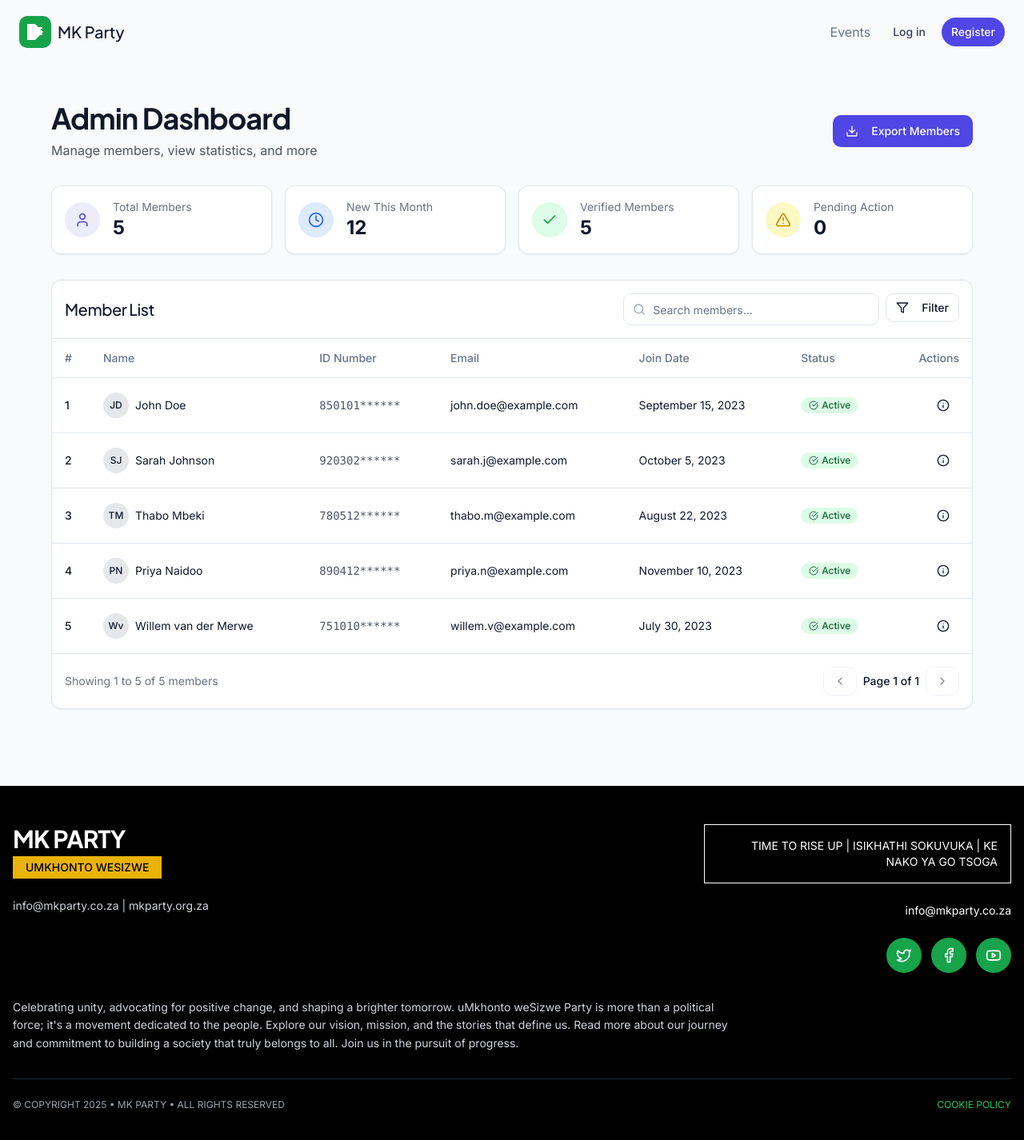
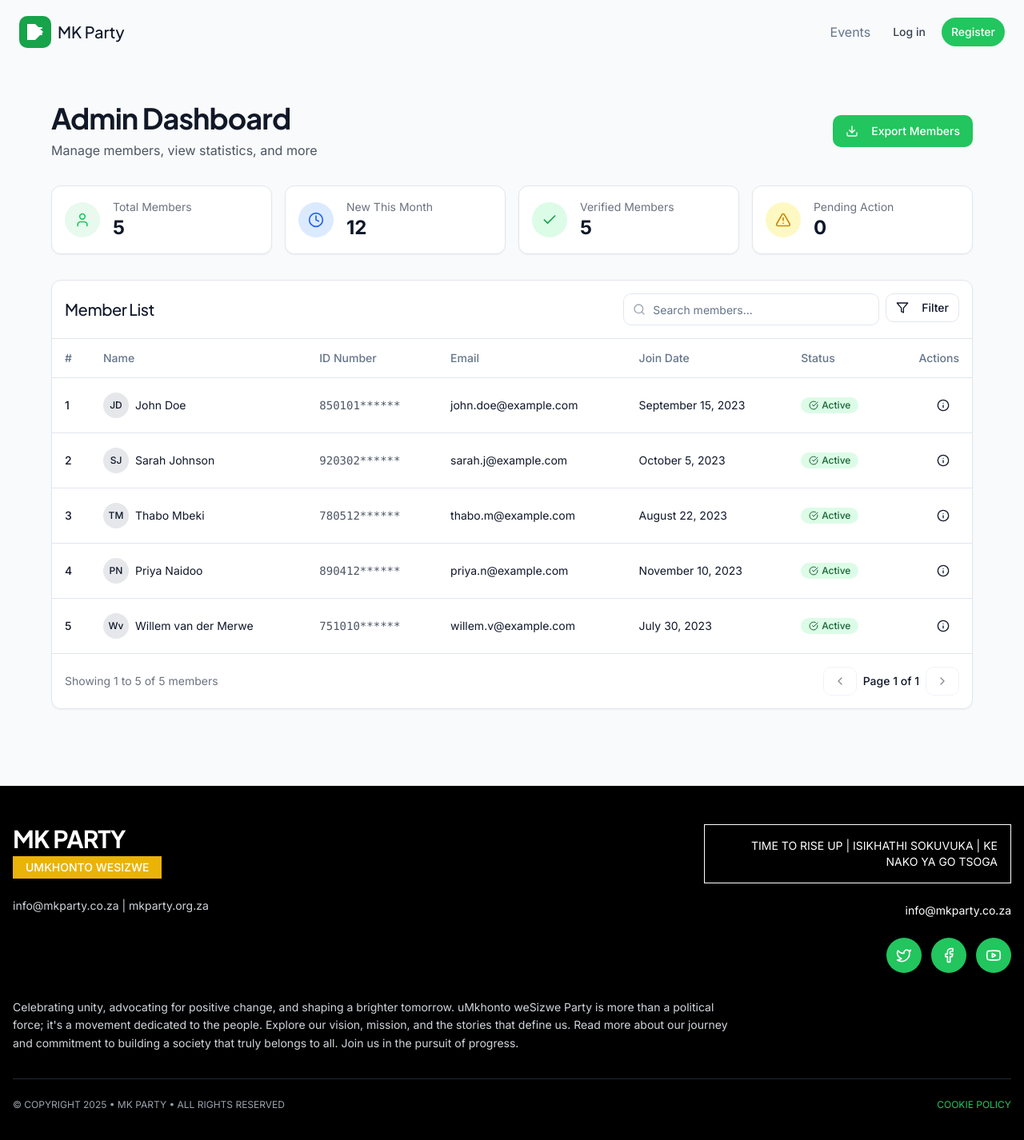
Before and after one commit to YoungMiGo123/mk-party-portal, a React (Vite) app: page /admin in a window 1280 px wide. Shown: the top 1426 px of the page at 80% size. Built offline with nearby package versions, Linux system fonts and the light colour scheme.

Commit message:
Adjust site styling and colors
Adjusted the site's styling and colors to use green, gold, and white. Also, moved the dev mode to the left and adjusted its position.

```diff
--- a/src/components/layout/Footer.tsx
+++ b/src/components/layout/Footer.tsx
@@ -13,7 +13,7 @@ const Footer = () => {
           <div className="flex flex-col items-center md:items-start">
             <div className="mb-4 text-center md:text-left">
               <h2 className="text-3xl font-bold text-white mb-1">MK PARTY</h2>
-              <div className="bg-yellow-500 text-black px-4 py-1 font-medium text-sm">
+              <div className="bg-gold px-4 py-1 font-medium text-sm">
                 UMKHONTO WESIZWE
               </div>
             </div>
@@ -35,7 +35,7 @@ const Footer = () => {
                 href="https://twitter.com/MKParty"
                 target="_blank"
                 rel="noopener noreferrer"
-                className="bg-green-600 p-3 rounded-full hover:bg-green-700 transition-colors"
+                className="bg-primary p-3 rounded-full hover:bg-primary-700 transition-colors"
               >
                 <Twitter size={20} className="text-white" />
               </a>
@@ -43,7 +43,7 @@ const Footer = () => {
                 href="https://www.facebook.com/mkparty"
                 target="_blank"
                 rel="noopener noreferrer"
-                className="bg-green-600 p-3 rounded-full hover:bg-green-700 transition-colors"
+                className="bg-primary p-3 rounded-full hover:bg-primary-700 transition-colors"
               >
                 <Facebook size={20} className="text-white" />
               </a>
@@ -51,7 +51,7 @@ const Footer = () => {
                 href="https://www.youtube.com/mkparty"
                 target="_blank"
                 rel="noopener noreferrer"
-                className="bg-green-600 p-3 rounded-full hover:bg-green-700 transition-colors"
+                className="bg-primary p-3 rounded-full hover:bg-primary-700 transition-colors"
               >
                 <Youtube size={20} className="text-white" />
               </a>
@@ -72,7 +72,7 @@ const Footer = () => {
         {/* Copyright */}
         <div className="text-xs text-gray-400 border-t border-gray-800 pt-6 flex flex-col md:flex-row justify-between items-center">
           <p>© COPYRIGHT {currentYear} • MK PARTY • ALL RIGHTS RESERVED</p>
-          <Link to="/cookie-policy" className="text-green-500 hover:underline mt-2 md:mt-0">
+          <Link to="/cookie-policy" className="text-primary hover:underline mt-2 md:mt-0">
             COOKIE POLICY
           </Link>
         </div>
--- a/src/pages/Register.tsx
+++ b/src/pages/Register.tsx
@@ -12,7 +12,7 @@ const Register = () => {
       <main className="flex-grow pt-20 pb-16">
         <div className="container mx-auto px-4">
           <div className="text-center mb-8">
-            <h1 className="text-3xl md:text-4xl font-heading font-bold tracking-tight mb-2 bg-clip-text text-transparent bg-gradient-to-r from-green-600 to-green-800">
+            <h1 className="text-3xl md:text-4xl font-heading font-bold tracking-tight mb-2 bg-clip-text text-transparent bg-gradient-to-r from-primary to-primary-700">
               Member Registration
             </h1>
             <p className="text-mkneutral-500 max-w-2xl mx-auto">
--- a/tailwind.config.ts
+++ b/tailwind.config.ts
@@ -27,19 +27,33 @@ export default {
         background: "hsl(var(--background))",
         foreground: "hsl(var(--foreground))",
         primary: {
-          DEFAULT: "#4f46e5", // Indigo 600
+          DEFAULT: "#22c55e", // Green 600
           foreground: "#ffffff",
-          50: "#eef2ff",
-          100: "#e0e7ff",
-          200: "#c7d2fe",
-          300: "#a5b4fc",
-          400: "#818cf8",
-          500: "#6366f1",
-          600: "#4f46e5",
-          700: "#4338ca",
-          800: "#3730a3",
-          900: "#312e81",
-          950: "#1e1b4b",
+          50: "#f0fdf4",
+          100: "#dcfce7",
+          200: "#bbf7d0",
+          300: "#86efac",
+          400: "#4ade80",
+          500: "#22c55e",
+          600: "#16a34a",
+          700: "#15803d",
+          800: "#166534",
+          900: "#14532d",
+          950: "#052e16",
+        },
+        gold: {
+          DEFAULT: "#eab308", // Yellow 500
+          50: "#fefce8",
+          100: "#fef9c3",
+          200: "#fef08a",
+          300: "#fde047",
+          400: "#facc15",
+          500: "#eab308",
+          600: "#ca8a04",
+          700: "#a16207",
+          800: "#854d0e",
+          900: "#713f12",
+          950: "#422006",
         },
         mkneutral: {
           50: "#f9fafb",
```
Also changed, not shown: src/App.css (+15 -0 lines).
